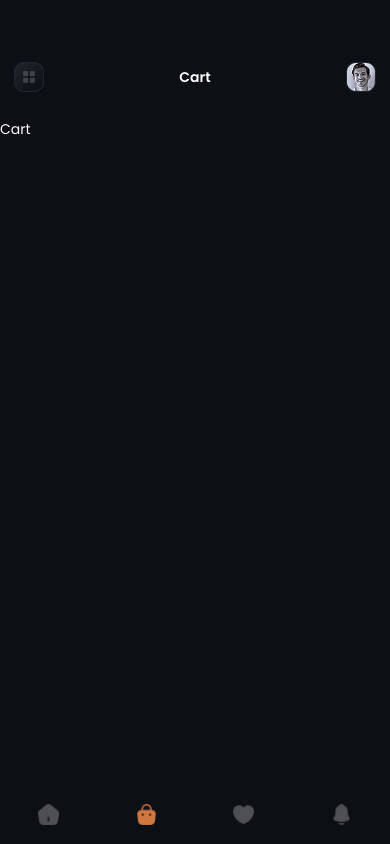
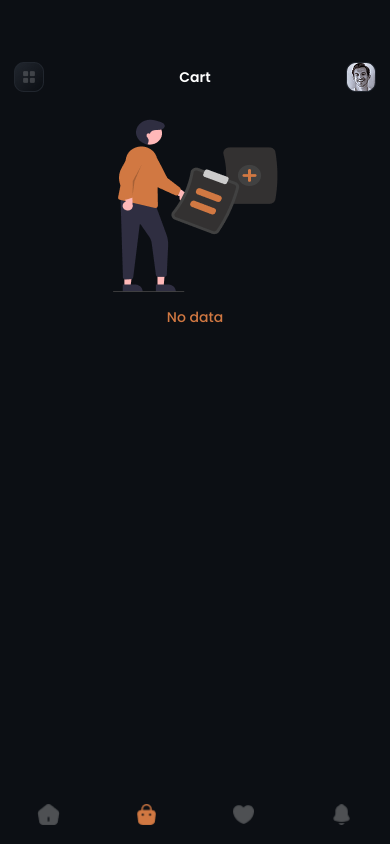
Before and after one commit to BeniSamuel/coffee-hub, a React Native app: screen /Cart in a window 390 px wide. Built offline with nearby package versions, Linux system fonts and the light colour scheme.

Commit message:
added cart data

```diff
--- a/screens/tabs/Cart/Cart.tsx
+++ b/screens/tabs/Cart/Cart.tsx
@@ -1,19 +1,16 @@
-import { StyleSheet, Text, View } from 'react-native'
-import React from 'react'
-import TabLayout from '../../../layout/TabLayout'
+import { StyleSheet, Text, View } from "react-native";
+import React from "react";
+import TabLayout from "../../../layout/TabLayout";
+import CartsData from "../../../components/cart/CartsData";
 
 const Cart = () => {
   return (
     <TabLayout screen_name="Cart">
-        <View>
-            <Text style={{color: "white", fontFamily: "poppins-regular"}}>
-                Cart
-            </Text>
-        </View>
+      <CartsData />
     </TabLayout>
-  )
-}
+  );
+};
 
-export default Cart
+export default Cart;
 
-const styles = StyleSheet.create({})
+const styles = StyleSheet.create({});
```
